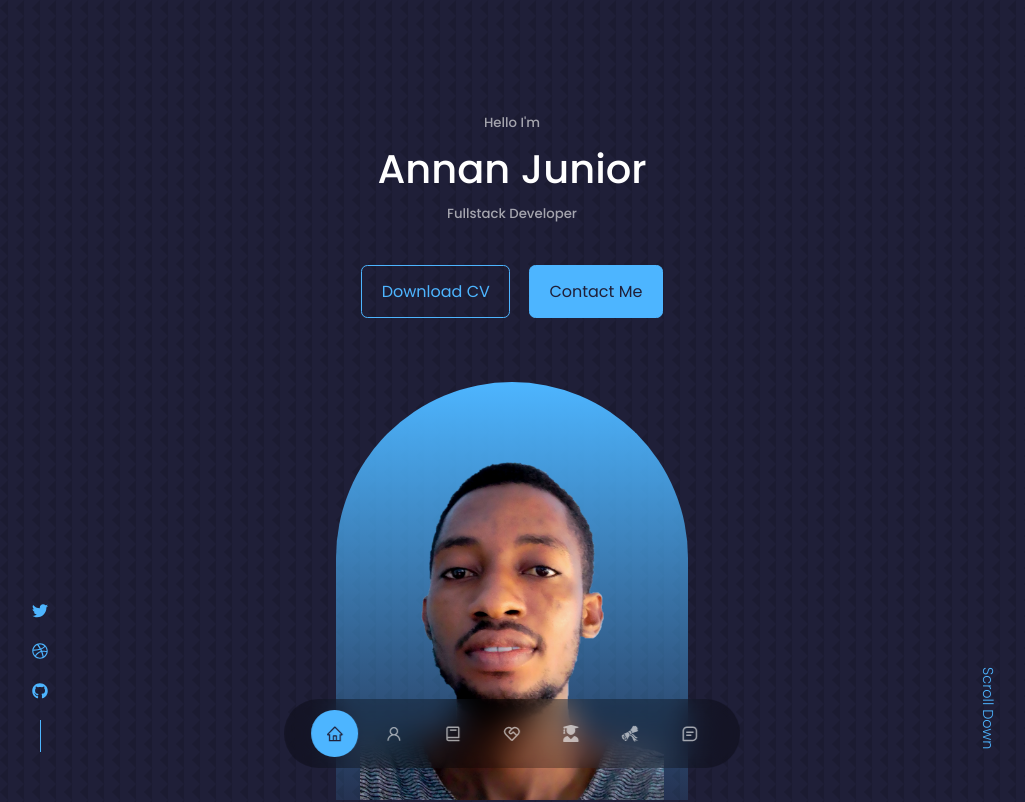
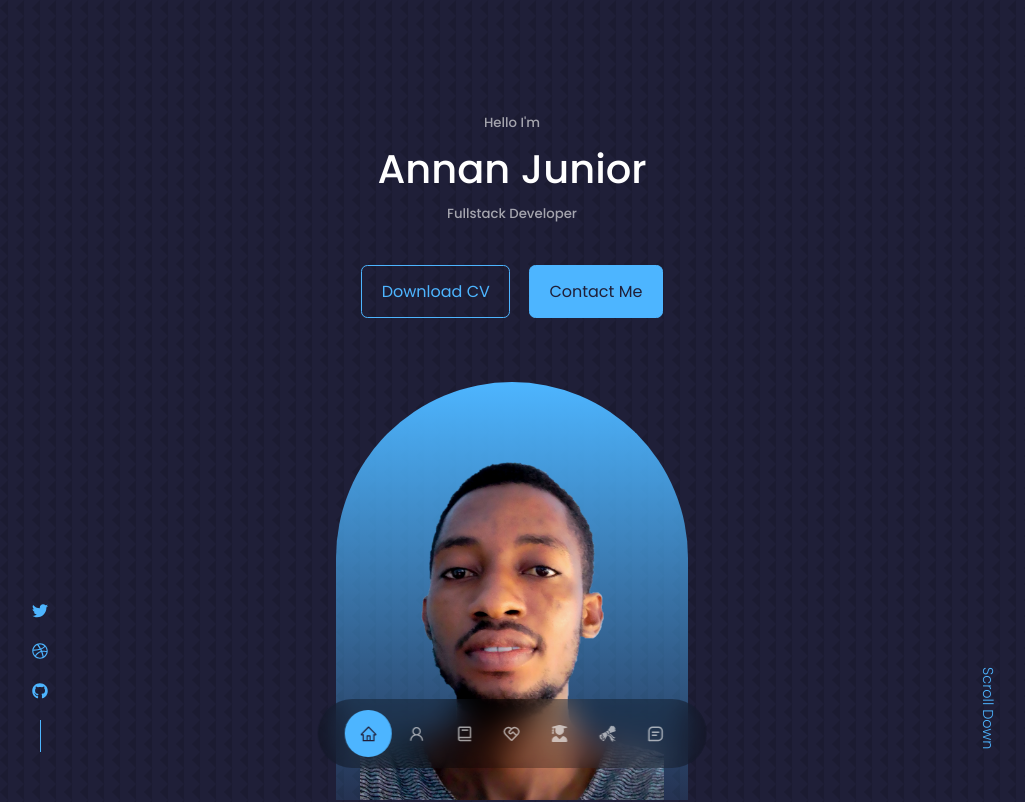
Before and after one commit to JuniorFixHow/Portfolio, a React (Create React App) app: page / in a window 1280 px wide. Shown: the top 802 px of the page, without its empty margins (128-1153 px from the left). Built offline with nearby package versions, Linux system fonts and the light colour scheme.

Commit message:
Chnged the gap in the navbar

```diff
--- a/src/components/header/HeaderSocials.jsx
+++ b/src/components/header/HeaderSocials.jsx
@@ -8,7 +8,7 @@ const HeaderSocials = () => {
         <div className='header__socials'>
             <a href="https://twitter.com/robertjunioran" target='_blank'><GrTwitter/></a>
             <a href="https://dribbble.com/JuniorFixHow" target='_blank'><FaDribbble/></a>
-            <a href="https://github.com/JuniorFixHow" target='_blank'><FaGithub/></a>
+            <a href="https://github.com/JuniorFixHow/Portfolio" target='_blank'><FaGithub/></a>
         </div>
     )
 }
--- a/src/components/nav/nav.css
+++ b/src/components/nav/nav.css
@@ -9,7 +9,7 @@ nav{
     transform: translate(-50%);
     bottom: 2rem;
     display: flex;
-    gap: 0.8rem;
+    gap: 0.1rem;
     border-radius: 3rem;
     backdrop-filter: blur(15px);
 }
```
Also changed, not shown: src/assets/hacker.png (added), src/assets/hacker2.jpg (added).
